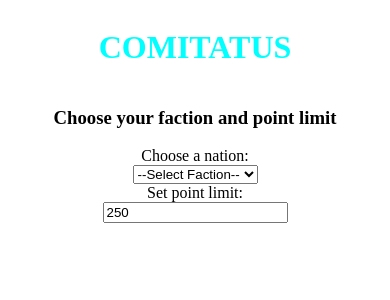
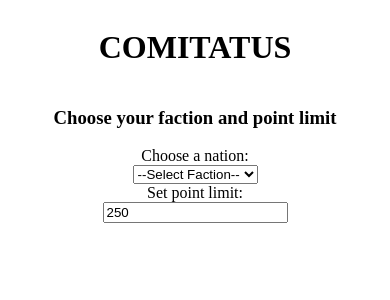
Before and after one commit to vilruus/comitatus-warband-builder, a React (Create React App) app: page / in a window 390 px wide. Shown: the top 300 px of the page. Built offline with nearby package versions, Linux system fonts and the light colour scheme; no server answers.

Commit message:
stylefix

```diff
--- a/src/index.css
+++ b/src/index.css
@@ -192,10 +192,6 @@ h1 {
     margin: 0.5rem;
   }
 
-  h1 {
-    color: aqua;
-  }
-
   .container {
     display: inline-block;
   }
```
